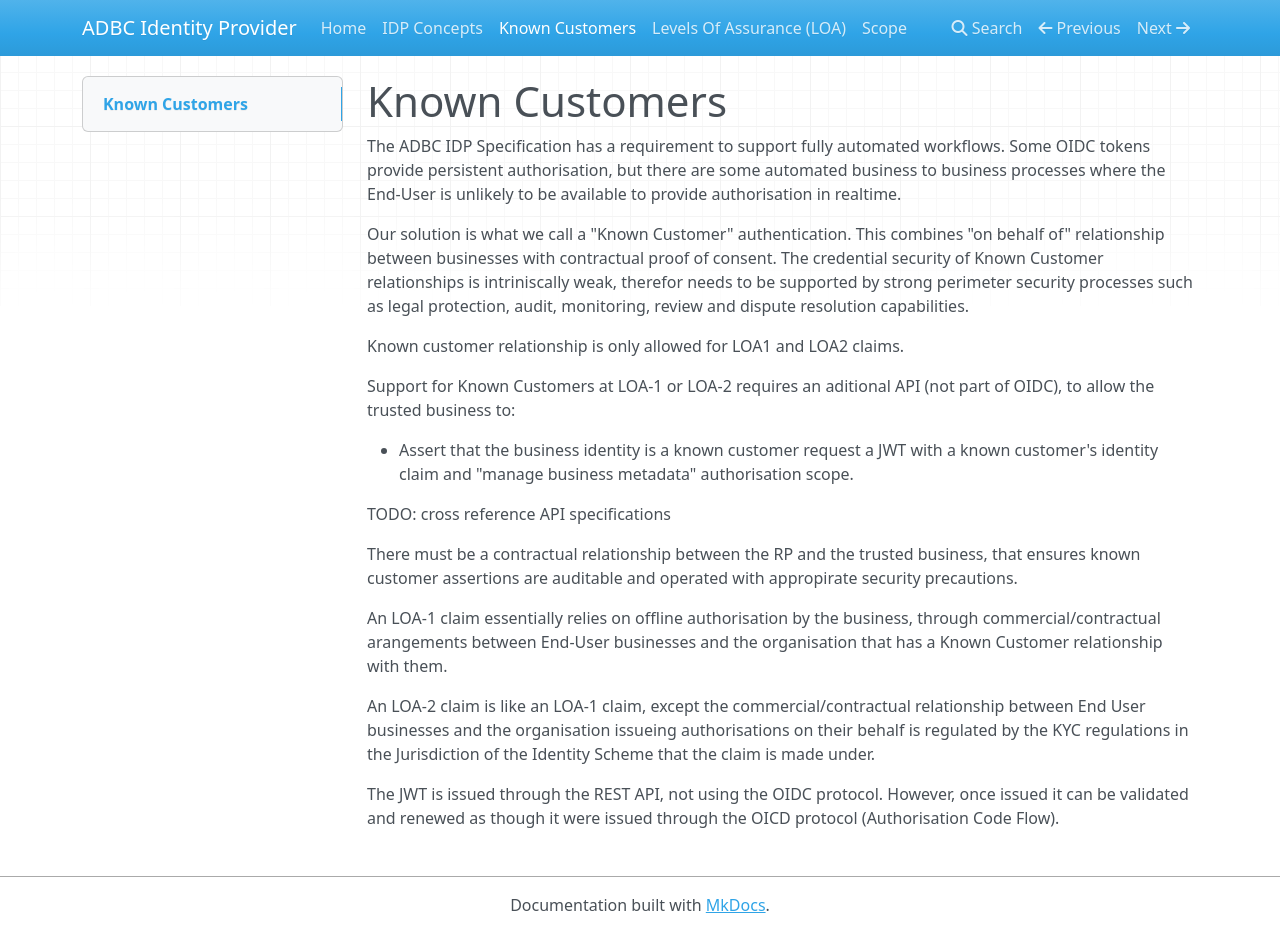
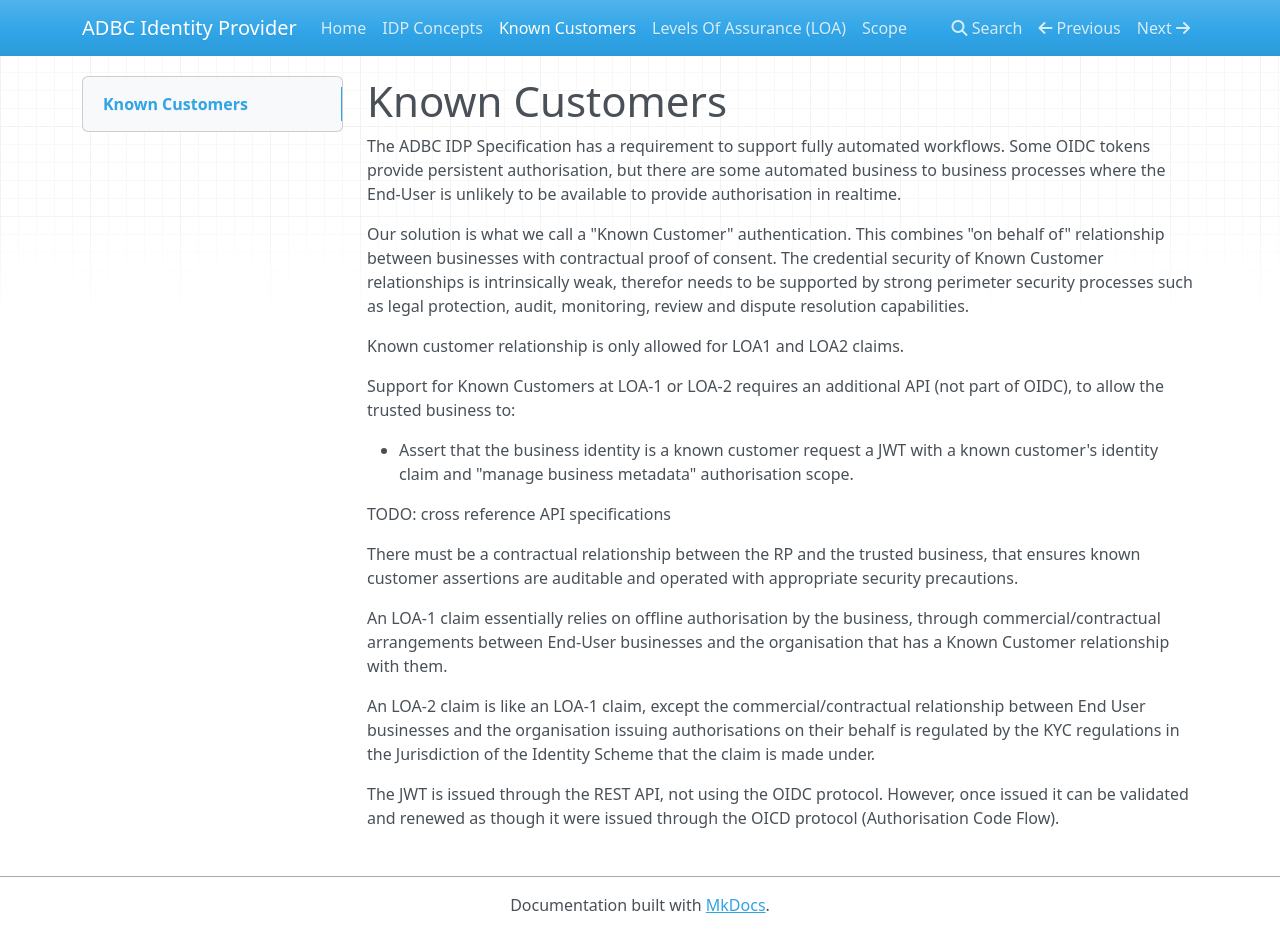
Before and after one commit to ausdigital/ausdigital-idp, an MkDocs documentation site: the page built from docs/known_customers.md, in a window 1280 px wide and 933 px high. Built offline with MkDocs 1.6.1, drawn with Linux system fonts in a browser that asks for light colours; nearby versions of some CDN libraries.

Commit message:
typos fixed

```diff
--- a/docs/known_customers.md
+++ b/docs/known_customers.md
@@ -8,13 +8,13 @@ unlikely to be available to provide authorisation in realtime.
 Our solution is what we call a "Known Customer" authentication. This
 combines "on behalf of" relationship between businesses with contractual
 proof of consent. The credential security of Known Customer
-relationships is intriniscally weak, therefor needs to be supported by
+relationships is intrinsically weak, therefor needs to be supported by
 strong perimeter security processes such as legal protection, audit,
 monitoring, review and dispute resolution capabilities.
 
 Known customer relationship is only allowed for LOA1 and LOA2 claims.
 
-Support for Known Customers at LOA-1 or LOA-2 requires an aditional API
+Support for Known Customers at LOA-1 or LOA-2 requires an additional API
 (not part of OIDC), to allow the trusted business to:
 
  * Assert that the business identity is a known customer request a JWT with a known customer's identity claim and "manage business metadata" authorisation scope.
@@ -23,15 +23,15 @@ TODO: cross reference API specifications
 
 There must be a contractual relationship between the RP and the trusted
 business, that ensures known customer assertions are auditable and
-operated with appropirate security precautions.
+operated with appropriate security precautions.
 
 An LOA-1 claim essentially relies on offline authorisation by the
-business, through commercial/contractual arangements between End-User
+business, through commercial/contractual arrangements between End-User
 businesses and the organisation that has a Known Customer relationship
 with them.
 
 An LOA-2 claim is like an LOA-1 claim, except the commercial/contractual
-relationship between End User businesses and the organisation issueing
+relationship between End User businesses and the organisation issuing
 authorisations on their behalf is regulated by the KYC regulations in
 the Jurisdiction of the Identity Scheme that the claim is made under.
 
```
